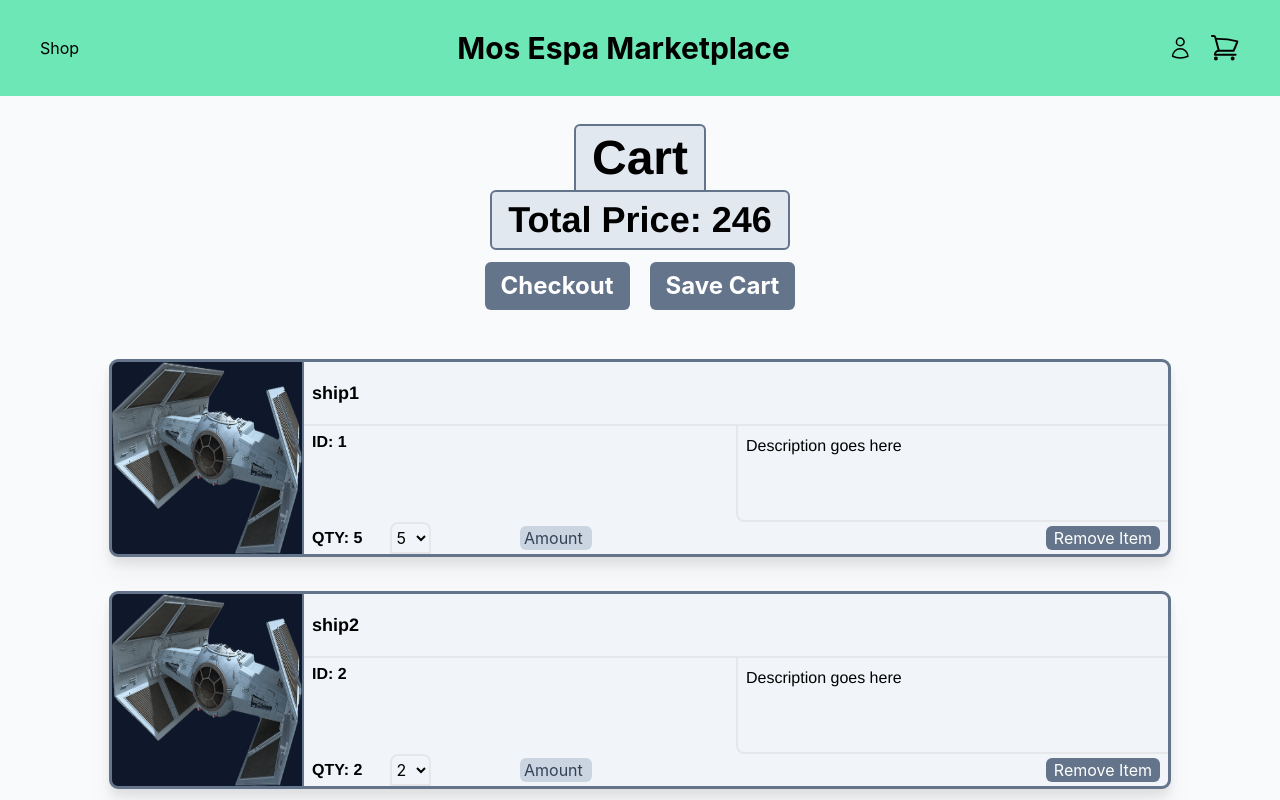
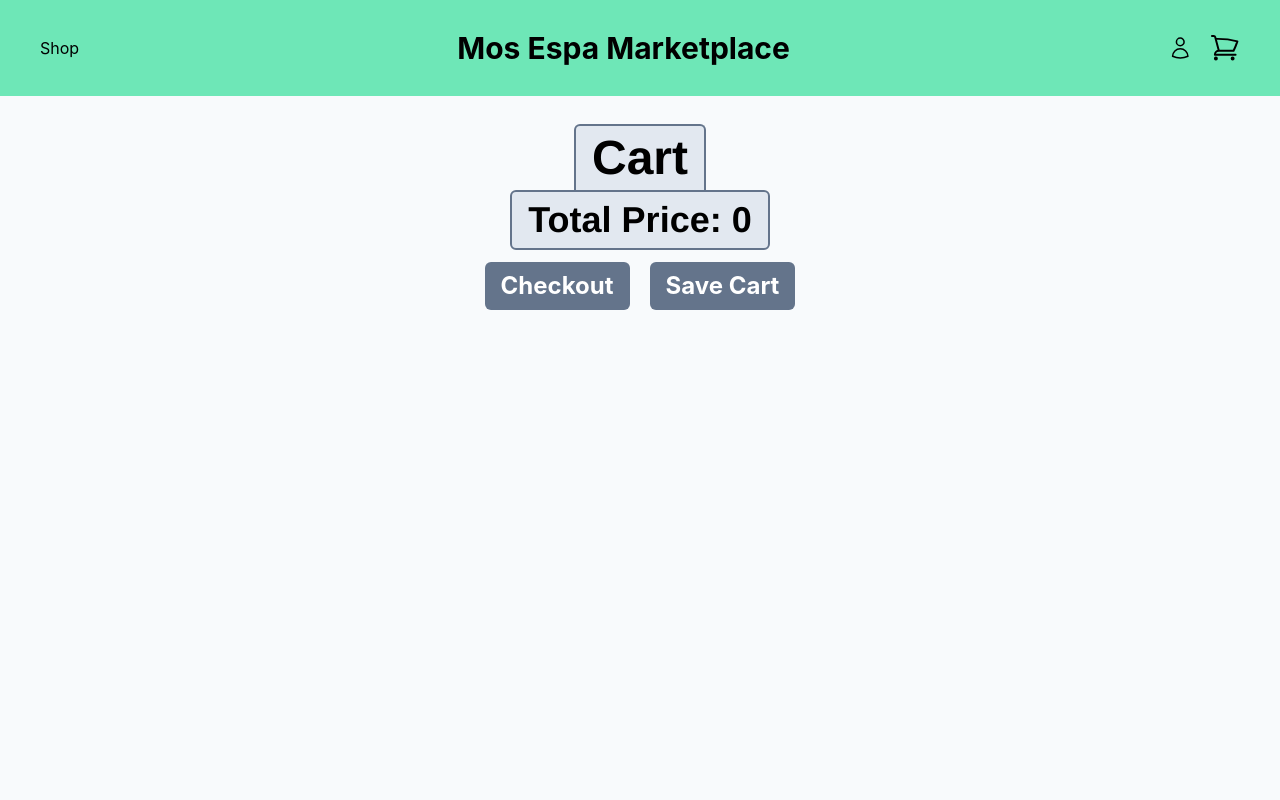
Before and after one commit to rysllvn/starmax-fe, a React (Create React App) app: page /cart in a window 1280 px wide. Shown: the top 800 px of the page. Built offline with nearby package versions, Linux system fonts and the light colour scheme.

Commit message:
refactor cart to use a Map instead of plain object

```diff
--- a/src/components/CartCard.tsx
+++ b/src/components/CartCard.tsx
@@ -1,16 +1,17 @@
-import { cartItemType } from "../utilities/types";
+import { ItemType } from "../utilities/types";
 
 //SHOW PRICE PER ITEM AND PRICE * AMOUNT
 //Currently will resize if text is too long. Find out some way to prevent this
-export default function CartCard(props : {details: cartItemType, onDelete : Function, onAmountChange : Function}){
-    const details = props.details;
+export default function CartCard(props : {item: ItemType, amount: number, onDelete : Function, onAmountChange : Function}){
+    const item = props.item;
+    const amount = props.amount;
     const onDelete = props.onDelete;
     const onAmountChange = props.onAmountChange;
 
     //Used to update the amount. If amount is 0, removes the item from the cart. THIS WILL NEED TO UTILIZE THE CART REDUCER THING TO UPDATE THE CART AMOUNT ON NAVBAR
     function updateAmount(e : React.ChangeEvent<HTMLSelectElement>){
         const newAmount = Number(e.target.value);
-        onAmountChange(details.itemId, newAmount);
+        onAmountChange(item.id, newAmount);
     }
 
     //Used to add a custom amount. This cannot be used to remove items from the checkout
@@ -25,7 +26,7 @@ export default function CartCard(props : {details: cartItemType, onDelete : Func
         }
 
         if(newAmount > 0){
-            onAmountChange(details.itemId, newAmount);
+            onAmountChange(item.id, newAmount);
         }
 
     }
@@ -34,18 +35,18 @@ export default function CartCard(props : {details: cartItemType, onDelete : Func
 
         <div className="flex flex-row mt-10 mb-10 ml-28 mr-28 drop-shadow-xl outline outline-slate-500 rounded-md">
             <div className="flex flex-none h-48 w-48 bg-slate-900 border-r-2 border-r-slate-500">
-                <img src={details.imgUrl} alt="Veryusefultext"></img>
+                <img src={item.imgUrl} alt="Veryusefultext"></img>
             </div>
             <div className="w-full bg-slate-100 grid grid-cols-4 grid-rows-6">
                 <div className="col-span-4 row-span-2 flex items-center border-b-2">
-                    <h1 className="text-lg font-bold break-all px-2 cursor-default">{details.name}</h1>
+                    <h1 className="text-lg font-bold break-all px-2 cursor-default">{item.name}</h1>
                 </div>
                 <div className="col-span-2 flex items-center">
-                    <h1 className="font-bold truncate px-2 cursor-default">ID: {details.itemId}</h1>
+                    <h1 className="font-bold truncate px-2 cursor-default">ID: {item.id}</h1>
                 </div>
                 <div className="row-start-6 col-start-1 flex flex-row space-x-5">
-                    <h1 className="flex items-center font-bold px-2 cursor-default">QTY: {details.amount}</h1>
-                    <select id="dropDownAmount" className="cursor-pointer bg-inherit border-2 rounded-t-lg" value={details.amount} onChange={(e) => updateAmount(e)}>
+                    <h1 className="flex items-center font-bold px-2 cursor-default">QTY: {amount}</h1>
+                    <select id="dropDownAmount" className="cursor-pointer bg-inherit border-2 rounded-t-lg" value={amount} onChange={(e) => updateAmount(e)}>
                         <option value="0">0</option>
                         <option value="1">1</option>
                         <option value="2">2</option>
@@ -57,7 +58,7 @@ export default function CartCard(props : {details: cartItemType, onDelete : Func
                         <option value="8">8</option>
                         <option value="9">9</option>
                         <option value="10">10</option>
-                        <option value={details.amount}>{details.amount}</option>
+                        <option value={amount}>{amount}</option>
                     </select>
                 </div>
 
@@ -70,7 +71,7 @@ export default function CartCard(props : {details: cartItemType, onDelete : Func
                 </div>
 
                 <div className="row-start-6 col-start-4 flex items-center flex-row-reverse px-2">
-                    <button onClick={() => onDelete(details.itemId)} className="rounded-md px-2 bg-slate-500 hover:bg-red-500 text-white">Remove Item</button>
+                    <button onClick={() => onDelete(item.id)} className="rounded-md px-2 bg-slate-500 hover:bg-red-500 text-white">Remove Item</button>
                 </div>
 
             </div>
--- a/src/components/NavigationBar.tsx
+++ b/src/components/NavigationBar.tsx
@@ -28,8 +28,8 @@ export default function NavigationBar() {
   }
 
   function totalItemCount(): number {
-    return Object.values(cart).reduce((acc, currCartItem) => {
-      return acc + currCartItem.amount
+    return Array.from(cart.values()).reduce((acc, amount) => {
+      return acc + amount;
     }, 0);
   }
 
--- a/src/pages/CartPage.tsx
+++ b/src/pages/CartPage.tsx
@@ -1,114 +1,29 @@
-import { useEffect, useState } from "react";
+import { useContext } from "react";
 import { useNavigate } from "react-router-dom";
-import tiebomer from '../assets/tiebomber.png';
-import xwing from '../assets/xwing.png';
 import CartCard from "../components/CartCard";
-import { cartItemType } from "../utilities/types";
-
-const fakeList = [
-    {
-        itemId: '1',
-        orderId: '1',
-        name: 'ship1',
-        amount: 5,
-        imgUrl: tiebomer,
-        purchasePrice: 10
-    },
-    {
-        itemId: '2',
-        orderId: '1',
-        name: 'ship2',
-        amount: 2,
-        imgUrl: tiebomer,
-        purchasePrice: 10
-    },
-    {
-        itemId: '3',
-        orderId: '2',
-        name: 'ship3dsadsadavaffrhbgrgsgrhsifuhbvoiwsjolweefqdshfhdssdahuiouifgauyrgfuiwhrgigvuhiwurhgvirhgiuehgiuvhbebhgiuehviuhreivuheiuhviuehviuerghviuerguieg',
-        amount: 2,
-        imgUrl: xwing,
-        purchasePrice: 20
-    },
-    {
-        itemId: '4',
-        orderId: '3',
-        name: 'ship4',
-        amount: 2,
-        imgUrl: xwing,
-        purchasePrice: 20
-    },
-    {
-        itemId: '5',
-        orderId: '3',
-        name: 'ship5',
-        amount: 2,
-        imgUrl: tiebomer,
-        purchasePrice: 2
-    },
-    {
-        itemId: '6',
-        orderId: '1',
-        name: 'ship5.4',
-        amount: 2,
-        imgUrl: tiebomer,
-        purchasePrice: 1
-    },
-    {
-        itemId: '7',
-        orderId: '2',
-        name: 'ship5.41',
-        amount: 2,
-        imgUrl: tiebomer,
-        purchasePrice: 5
-    },
-    {
-        itemId: '8',
-        orderId: '1',
-        name: 'ship5.41',
-        amount: 4,
-        imgUrl: xwing,
-        purchasePrice: 20
-    },
-  ]
+import { AppStateContext } from '../utilities/Contexts';
 
   //CONSIDER ADDING A SAVE CHANGES OPTION
 export default function CheckoutConfirmationPage(){
-    const [cartCards, setCartCards] = useState<cartItemType[]>([]);
+    const applicationState = useContext(AppStateContext);
+    const cart = applicationState.cart;
     const navigate = useNavigate();
-
-    useEffect(() => {
-        setCartCards(fakeList); //WILL NEED TO BE UPDATED WHEN READING FROM THE BACKEND
-
-      }, [])
 
     //Updates cart total price
     function assignCartTotalPrice(){
-        let num: number;
-        num = 0;
-        cartCards.forEach(item =>
-          num = num + (item.purchasePrice * item.amount)
-        );
+      let num = 0;
+      cart.forEach((amount, item) => {
+        num  = num + (item?.current_price ? (item.current_price * amount) : 0);
+      });
       return num;
     }
 
     //Removes an item from the cart
     function handleDelete(id : string){
-        const copyCartCards = cartCards.filter((card) => card.itemId !== id);
-        setCartCards(copyCartCards);
     }
 
     //Updates the amount of an item in the cart
     function handleAmountChange(id: string, newAmount : number){
-
-        if(newAmount === 0) {
-            handleDelete(id);
-            return;
-        }
-        const copyCartCards = [...cartCards];
-        const index = copyCartCards.findIndex(cards => (cards.itemId === id));
-        copyCartCards[index].amount = newAmount;
-        setCartCards(copyCartCards);
     }
 
     //Changes the current page checkout.
@@ -138,13 +53,19 @@ export default function CheckoutConfirmationPage(){
                   onClick={saveCart}> Save Cart
                   </button>
               </div>
-
           </div>
-            {cartCards.map(
-                (details) => {
-                    return( <CartCard key = {details.itemId} details = {details}  onDelete = {handleDelete} onAmountChange = {handleAmountChange} />)
+          {Array.from(cart.entries()).map(
+              ([item, amount]) => {
+                  return (
+                    <CartCard
+                      key={item.id}
+                      amount={amount}
+                      item={item}
+                      onDelete={handleDelete}
+                      onAmountChange={handleAmountChange}
+                    />
+                  )
               }
-
           )}
       </div>
     );
--- a/src/pages/ItemDetailPage.tsx
+++ b/src/pages/ItemDetailPage.tsx
@@ -26,12 +26,8 @@ export default function ItemDetailPage() {
   }, [params])
 
   function handleAddToCart() {
-    const newCart = { ...cart };
-    if (item?.id && cart[item.id]) {
-      newCart[item.id].amount = cart[item.id].amount + 1;
-    } else if (item?.id) {
-      newCart[item.id] = { itemId: item.id, amount: 1};
-    }
+    const newCart = new Map(cart);
+    if (item) newCart.set(item, 1);
     dispatch({ type: UPDATE_CART_ACTION_TYPE, newCart });
     navigate('/item-added-to-cart', { state: { itemId: item?.id } });
   }
--- a/src/utilities/AppReducer.ts
+++ b/src/utilities/AppReducer.ts
@@ -3,7 +3,7 @@ import { AppStateType } from './types';
 
 export const initialState: AppStateType = {
   userData: null,
-  cart: {},
+  cart: new Map(),
   items: new Map()
 };
 
--- a/src/utilities/types.ts
+++ b/src/utilities/types.ts
@@ -5,7 +5,7 @@
 ******************************************************/
 export type AppStateType = {
   userData: UserType | null;
-  cart: { [key: string]: CartType };
+  cart: Map<ItemType, number>;
   items: Map<string, ItemType>;
 };
 
```
Lines whose indentation alone changed are shown as unchanged.
